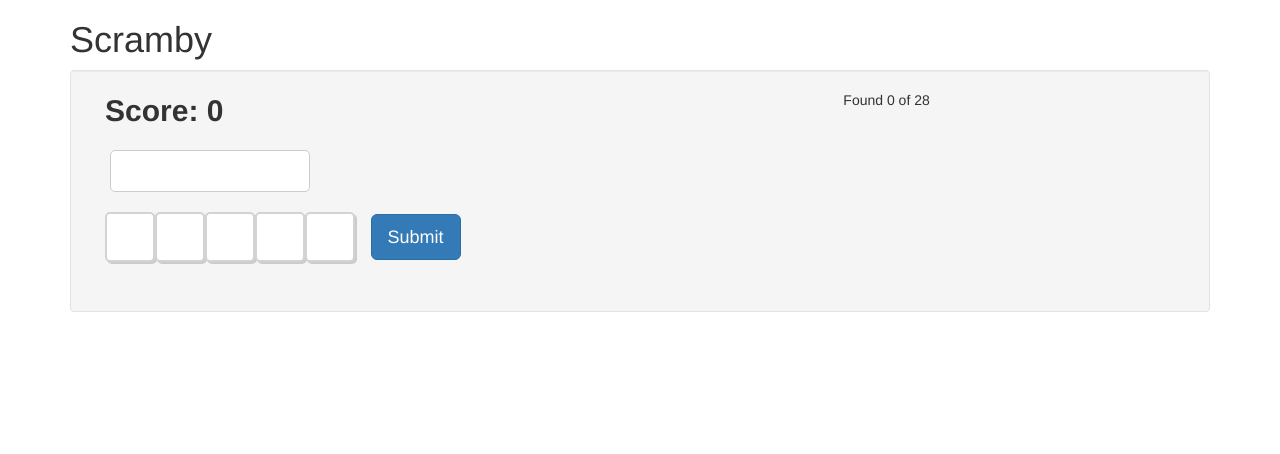
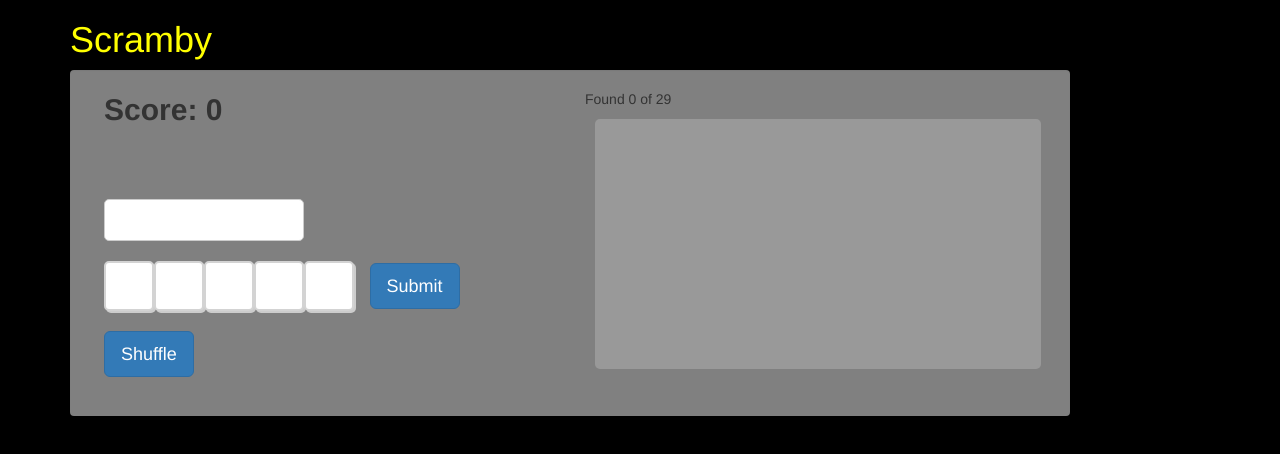
Before and after one commit to grahamsprague/scramby, an Angular app: page / in a window 1280 px wide. Shown: the top 454 px of the page. Built offline with nearby package versions, Linux system fonts and the light colour scheme.

Commit message:
layout and style changes

```diff
--- a/src/app/display/display.component.html
+++ b/src/app/display/display.component.html
@@ -3,39 +3,38 @@
 
 
 
-    <div class="area col-md-8">
+    <div class="area col-md-6">
 
       <div class="area col-md-12">
-          <div class="word-container">Score: {{ points }}</div>
-        </div>
+        <div class="word-container">Score: {{ points }}</div>
+      </div>
 
-      <div class="word-display area col-md-9">
-          <div class="word-container">{{ word | uppercase }}</div>
-        </div>
+      <div class="area col-md-12 message">
+        <p>&nbsp;{{ message }}</p>
+      </div>
+      <div class="word-display area col-md-12">
+        <div class="word-container">{{ word | uppercase }}</div>
+      </div>
 
       <div class="area col-md-12 letter_container">
-        <button
-          (click)="letterClicked(letter)"
-          *ngFor="let letter of letters"
-          class="btn btn-primary btn-lg"
-          [class]="'tile ' + letter.used"
-        >{{ letter.name | uppercase }}</button>
+          <br>
+        <button (click)="letterClicked(letter)" *ngFor="let letter of letters" class="btn btn-primary btn-lg" [class]="'tile ' + letter.used">{{ letter.name | uppercase }}</button>
         &nbsp;&nbsp;
-        <button
-          (click)="submitClicked()"
+        <button (click)="submitClicked()" class="btn btn-primary btn-lg">Submit</button>
+        <br>
+        <br>
+        <button (click)="shuffleLettersClicked()" class="btn btn-primary btn-lg">Shuffle</button>
+        <br>
+        <br>
 
-          class="btn btn-primary btn-lg"
-        >Submit</button>
-        <br> <br>
-        <p>{{ message }}</p>
       </div>
     </div>
-    <div class="area col-md-4">
+    <div class="area col-md-6">
       <div>
-          Found {{ words_found.length }} of {{ words.length }}
+        Found {{ words_found.length }} of {{ words.length }}
       </div>
       <ul class="list-group">
-        <li *ngFor="let word_found of words_found" class="list-group-item">{{ word_found | uppercase }}</li>
+        <li *ngFor="let word_found of words_found" class="list-group-item list-group-item-sm">{{ word_found | uppercase }}</li>
       </ul>
     </div>
 
--- a/src/app/display/display.component.ts
+++ b/src/app/display/display.component.ts
@@ -31,6 +31,7 @@ export class DisplayComponent implements OnInit {
 
   buildWordGroup() {
     this.words = [
+      'a',
       'act',
       'acts',
       'at',
@@ -106,6 +107,9 @@ export class DisplayComponent implements OnInit {
     return this.words_found.indexOf(word);
   }
 
+  shuffleLettersClicked() {
+    this.shuffle(this.letters);
+  }
 
   submitClicked() {
     console.log('clear clicked');
@@ -121,7 +125,7 @@ export class DisplayComponent implements OnInit {
       if ( this.checkWord(this.word) >= 0 ) {
         this.ding.play();
         this.points = this.points + (this.word.length * 100);
-        this.message = 'Yeah!';
+        this.message = 'You got one!';
         this.words_found.push(this.word);
         // check for winner
         if ( this.words_found.length === this.words.length ) {
@@ -131,7 +135,7 @@ export class DisplayComponent implements OnInit {
 
       } else {
         this.buzz.play();
-        this.message = this.word + ' is not in the list!';
+        this.message = '"' + this.word.toUpperCase() + '" is not a word!';
       }
 
     }
@@ -168,6 +172,18 @@ export class DisplayComponent implements OnInit {
   }
 
 
+  shuffle (array) {
+    let i = 0, j = 0, temp = null;
+
+    for (i = array.length - 1; i > 0; i -= 1) {
+      j = Math.floor(Math.random() * (i + 1));
+      temp = array[i];
+      array[i] = array[j];
+      array[j] = temp;
+    }
+  }
+
+
   ngOnInit() {
     this.buildLetterGroup();
     this.buildWordGroup();
--- a/src/styles.css
+++ b/src/styles.css
@@ -1,6 +1,14 @@
 /* You can add global styles to this file, and also import other style files */
 
 @import "~bootstrap/dist/css/bootstrap.css";
+
+body{
+    background-color: black;
+}
+
+h1{
+    color: yellow;
+}
 
 .word-container{
     height: 40px;
@@ -13,7 +21,8 @@
     border: 1px solid #ccc;
     border-radius: 5px;
     width: 200px;
-    margin: 20px;
+    margin-left: 15px;
+    margin-right: 50px;
     background-color: white;
 }
 
@@ -40,3 +49,33 @@
     box-shadow: none;
     color: #ccc;
 }
+
+.list-group{
+    padding: 20px;
+    margin: 10px;
+    border: none;
+    height: 250px;
+    border-radius: 5px;
+    background-color: #999;
+}
+
+.list-group-item{
+    width: 22%;
+    height: 25px;
+    line-height: 8px;
+    padding: 7px;
+    margin: 3px;
+display: inline-block;
+}
+
+.well{
+    max-width: 1000px;
+    background: gray;
+    border: none;
+}
+
+.message{
+    font-weight: 700;
+    font-size: 28px;
+    padding: 10px;
+}
```
